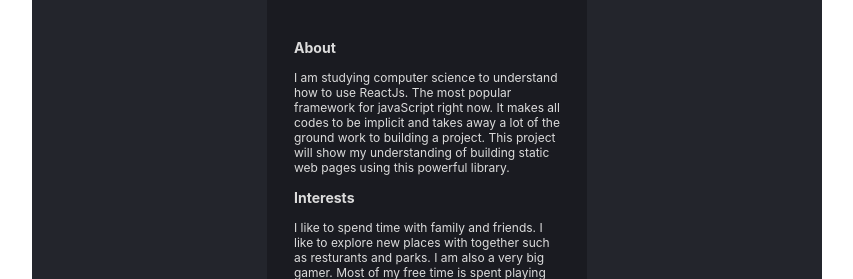
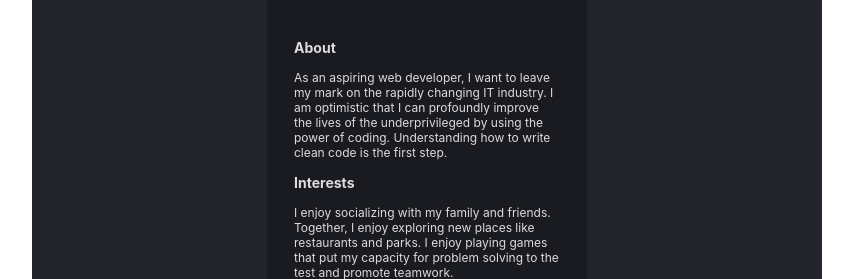
Before and after one commit to overgrownFudge/business-card-react, a React (Create React App) app: page / in a window 1280 px wide. Shown: the part 521-800 px from the top of the page, without its empty margins (213-1066 px from the left). Built offline with nearby package versions, Linux system fonts and the light colour scheme.

Commit message:
updated content

```diff
--- a/src/components/About.js
+++ b/src/components/About.js
@@ -1,9 +1,13 @@
 import React from 'react'
 
 export default function About() {
-    return <div className = "about">
-                <h3>About</h3>
-                <p>I am studying computer science to understand how to use ReactJs. The most popular framework for javaScript right now. It makes all codes to be implicit and takes away a lot of the ground work to building a project. This project will show my understanding of building static web pages using this powerful library.</p>
-            </div>
+    return <div className="about">
+        <h3>About</h3>
+        <p>
+            As an aspiring web developer, I want to leave my mark on the rapidly changing IT industry.
+            I am optimistic that I can profoundly improve the lives of the underprivileged by using the power of coding.
+            Understanding how to write clean code is the first step.
+        </p>
+    </div>
 
 }
--- a/src/components/Interests.js
+++ b/src/components/Interests.js
@@ -1,8 +1,12 @@
 import React from 'react'
 
 export default function Interests() {
-    return <div className = "interests">
-                <h3>Interests</h3>
-                <p>I like to spend time with family and friends. I like to explore new places with together such as resturants and parks. I am also a very big gamer. Most of my free time is spent playing video games, not something I'm proud of. But it does scratch the itch of wanting to travel and explore. It was the biggest way many people around the world dealt with the pandemic.</p>
-            </div>
+    return <div className="interests">
+        <h3>Interests</h3>
+        <p>
+            I enjoy socializing with my family and friends.
+            Together, I enjoy exploring new places like restaurants and parks.
+            I enjoy playing games that put my capacity for problem solving to the test and promote teamwork.
+        </p>
+    </div>
 }
```
